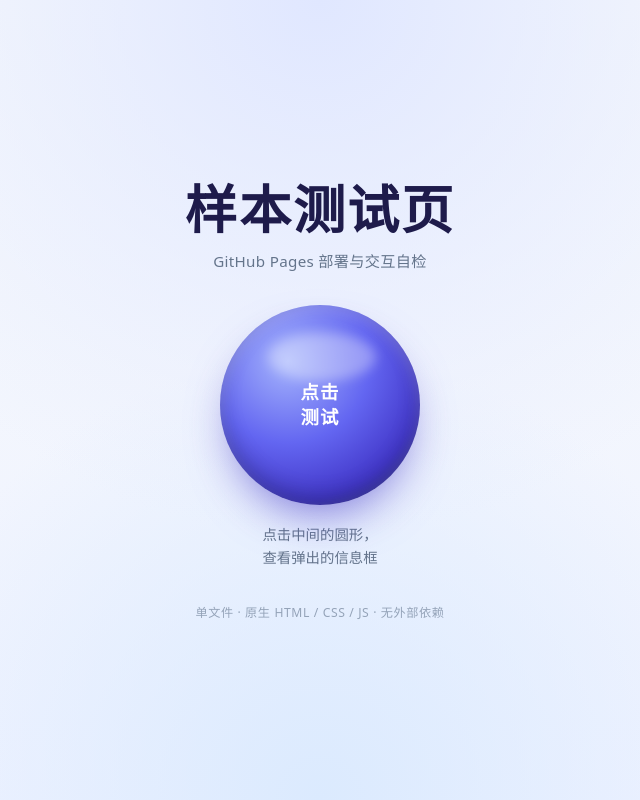
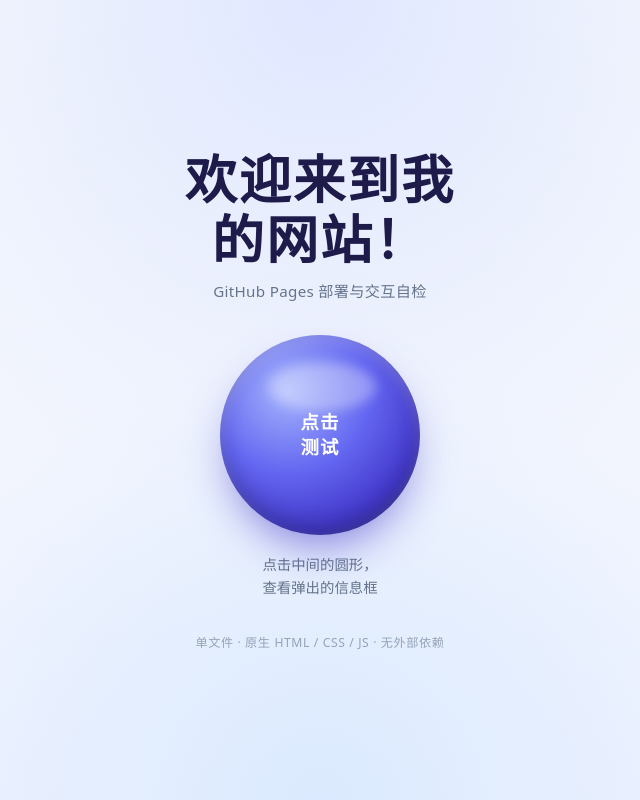
Before and after one commit to lettertowind/test, a plain HTML site: page index.html in a window 1280 px wide. Shown: the whole page, without its empty margins (320-960 px from the left). Drawn offline with Linux system fonts and the light colour scheme.

Commit message:
Update index.html

```diff
--- a/index.html
+++ b/index.html
@@ -4,7 +4,7 @@
 <meta charset="utf-8">
 <meta name="viewport" content="width=device-width, initial-scale=1">
 <meta name="color-scheme" content="light">
-<title>样本测试页 · GitHub Pages 交互自检</title>
+<title>网站测试</title>
 <style>
   /* ---------- 基础重置 ---------- */
   *, *::before, *::after { box-sizing: border-box; }
@@ -285,7 +285,7 @@
 <body>
 
   <header class="site-header">
-    <h1>样本测试页</h1>
+    <h1>欢迎来到我的网站！</h1>
     <p>GitHub Pages 部署与交互自检</p>
   </header>
 
```
